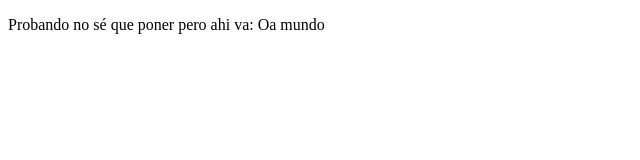
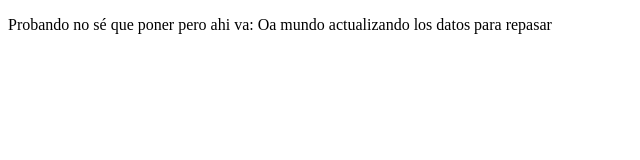
Before and after one commit to sebasnow6/proyect-, a plain HTML site: page index.html in a window 1280 px wide. Shown: the whole page, without its empty margins (0-640 px from the left). Drawn offline with Linux system fonts and the light colour scheme.

Commit message:
repasando

```diff
--- a/index.html
+++ b/index.html
@@ -4,11 +4,11 @@
     <meta charset="UTF-8">
     <meta http-equiv="X-UA-Compatible" content="IE=edge">
     <meta name="viewport" content="width=device-width, initial-scale=1.0">
-    <title>Esewe</title>
+    <title>Esewesimon</title>
 </head>
 <body>
     <p>
-        Probando no sé que poner pero ahi va: Oa mundo
+        Probando no sé que poner pero ahi va: Oa mundo actualizando los datos para repasar
     </p>
 </body>
 </html>
```
